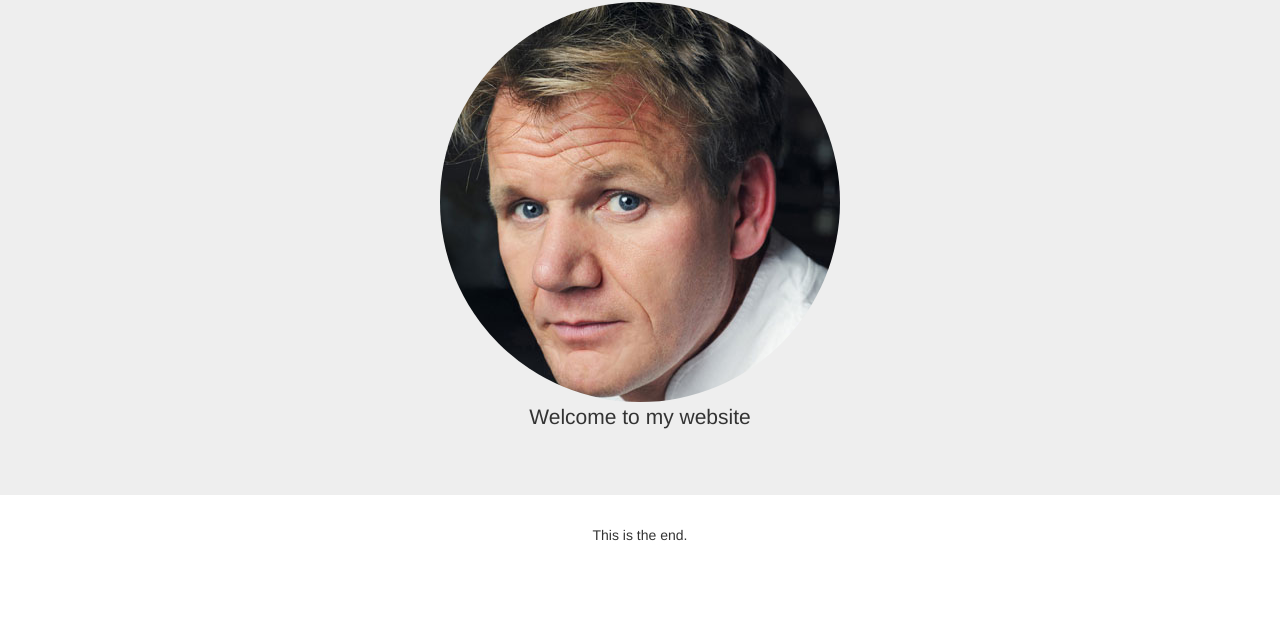
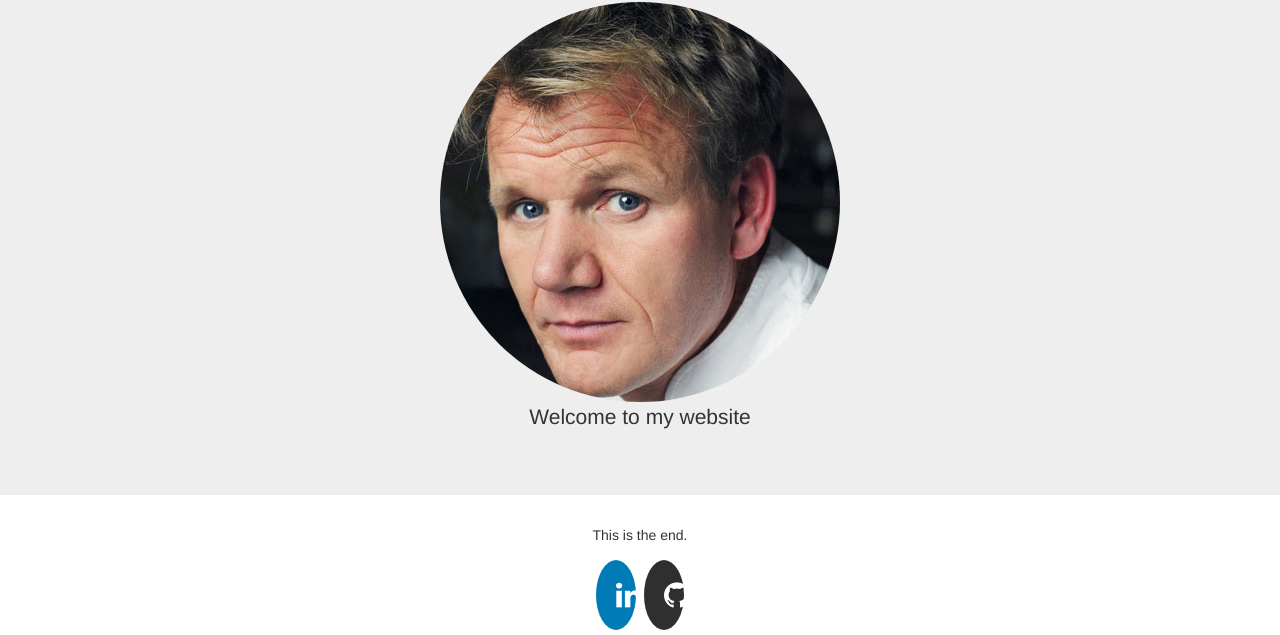
Before and after one commit to ddoyle2017/ddoyle2017.github.io, a plain HTML site: page index.html in a window 1280 px wide. Shown: the part 185-820 px from the top of the page. Drawn offline with nearby package versions, Linux system fonts and the light colour scheme.

Commit message:
added social media buttons

```diff
--- a/index.html
+++ b/index.html
@@ -5,8 +5,32 @@
 		<meta charset="utf-8">
 		<meta name="viewport" content="width=device-width, initial-scale=1">
 		<link rel="stylesheet" href="https://maxcdn.bootstrapcdn.com/bootstrap/3.3.7/css/bootstrap.min.css">
+		<link rel="stylesheet" href="https://cdnjs.cloudflare.com/ajax/libs/font-awesome/4.7.0/css/font-awesome.min.css">
 		<script src="https://ajax.googleapis.com/ajax/libs/jquery/3.3.1/jquery.min.js"></script>
 		<script src="https://maxcdn.bootstrapcdn.com/bootstrap/3.3.7/js/bootstrap.min.js"></script>
+
+		<style>
+			.fa {
+ 				padding: 20px;
+				font-size: 30px;
+  				width: 30px;
+  				text-align: center;
+  				text-decoration: none;
+  				margin: 5px 2px;
+  				border-radius: 50%;
+			}
+			.fa:hover {
+				opacity: 0.7;
+			}
+			.fa-linkedin {
+  				background: #007bb5;
+  				color: white;
+			}
+			.fa-github {
+				background: #2f2f2f;
+				color: white;
+			}
+		</style>
 	</head>
 
 
@@ -28,8 +52,11 @@
 		</div>
 	</body>
 
+
 	<footer class="container-fluid bg-4 text-center">
 		<p>This is the end.</p>
+		<a href="https://www.linkedin.com/in/ddoyle2017/" class="fa fa-linkedin"></a>
+		<a href="#" class="fa fa-github"></a>
 	</footer>
 
 </html>
```
